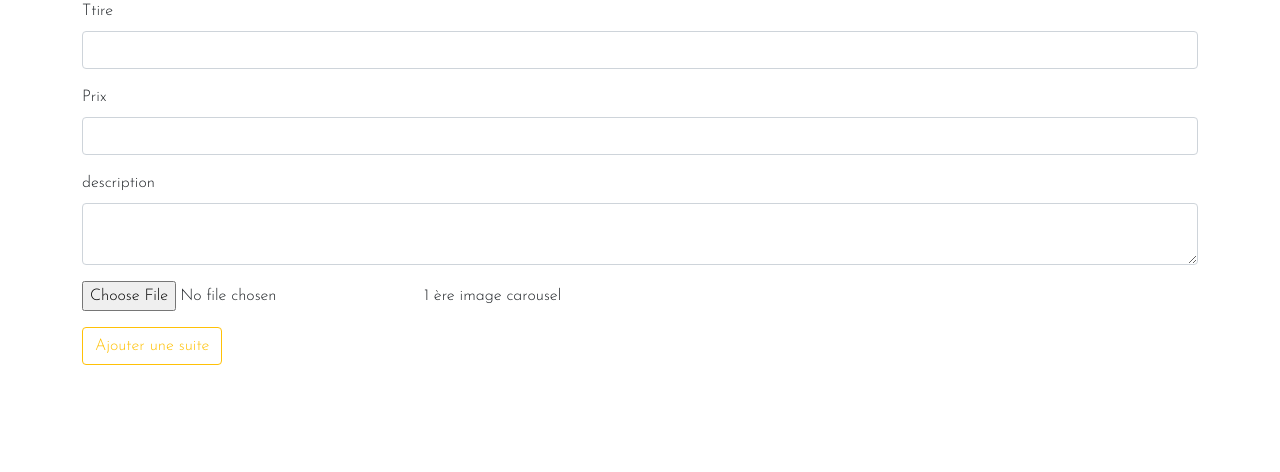
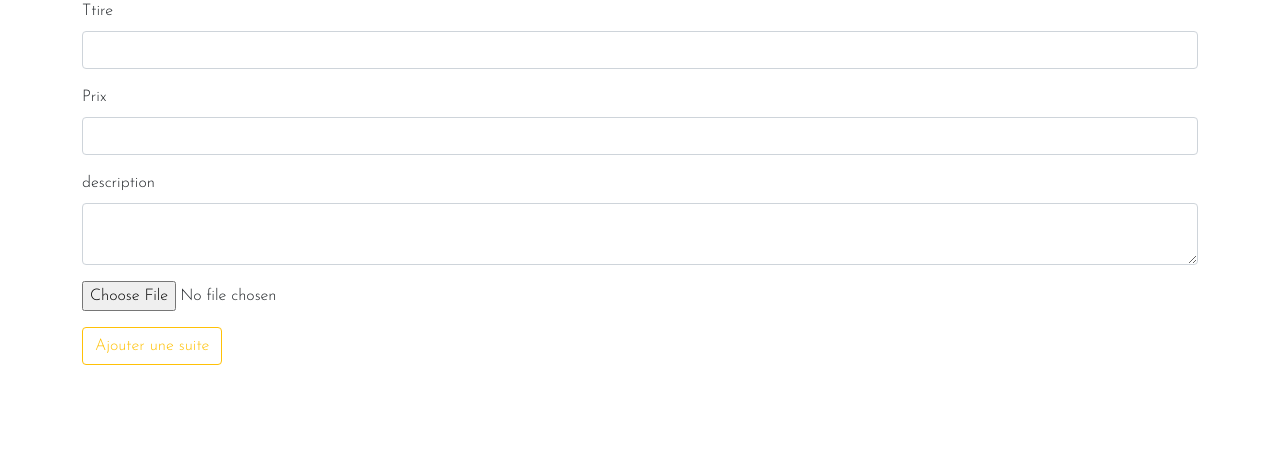
Before and after one commit to Damir9713/ecf_hotel, a PHP site: page /addSuite.php in a window 1280 px wide. Shown: the part 105-577 px from the top of the page. Run offline with PHP 8.4, Linux system fonts and the light colour scheme; the visitor is signed in with stand-in values (Sample User, id 1).

Commit message:
test condition

```diff
--- a/addSuite.php
+++ b/addSuite.php
@@ -13,7 +13,7 @@ if(isset($_POST['valider'])){
 
     $type_file = $_FILES['firstphoto']['type'];
     if( !strstr($type_file, 'jpg') && !strstr($type_file, 'jpeg') && !strstr($type_file, 'bmp') && !strstr($type_file, 'gif') ) {
-       exit("Erreur : Un des fichier n'est pas une image");
+       echo("Le fichier n'est pas une image ou rajouter une image");
     }
 
     $extensions = ['png', 'jpg', 'gif', 'jpeg'];
@@ -139,7 +139,6 @@ if(isset($_POST['valider'])){
 
             <div class="mb-3">
               <input type="file" name="firstphoto">
-              1 ère image carousel
             </div>
             <button type="submit" class="btn btn-outline-warning" name="valider">Ajouter une suite</button>
             </div>
--- a/editSuite.php
+++ b/editSuite.php
@@ -39,7 +39,6 @@ require 'vendor/autoload.php';
 
             <div class="mb-3">
               <input type="file" name="firstphoto">
-              1 ère image carousel
             </div>
                     <button type="submit" class="btn btn-outline-warning" name="valider">Modifier la suite</button>
                     <br><br>
```
